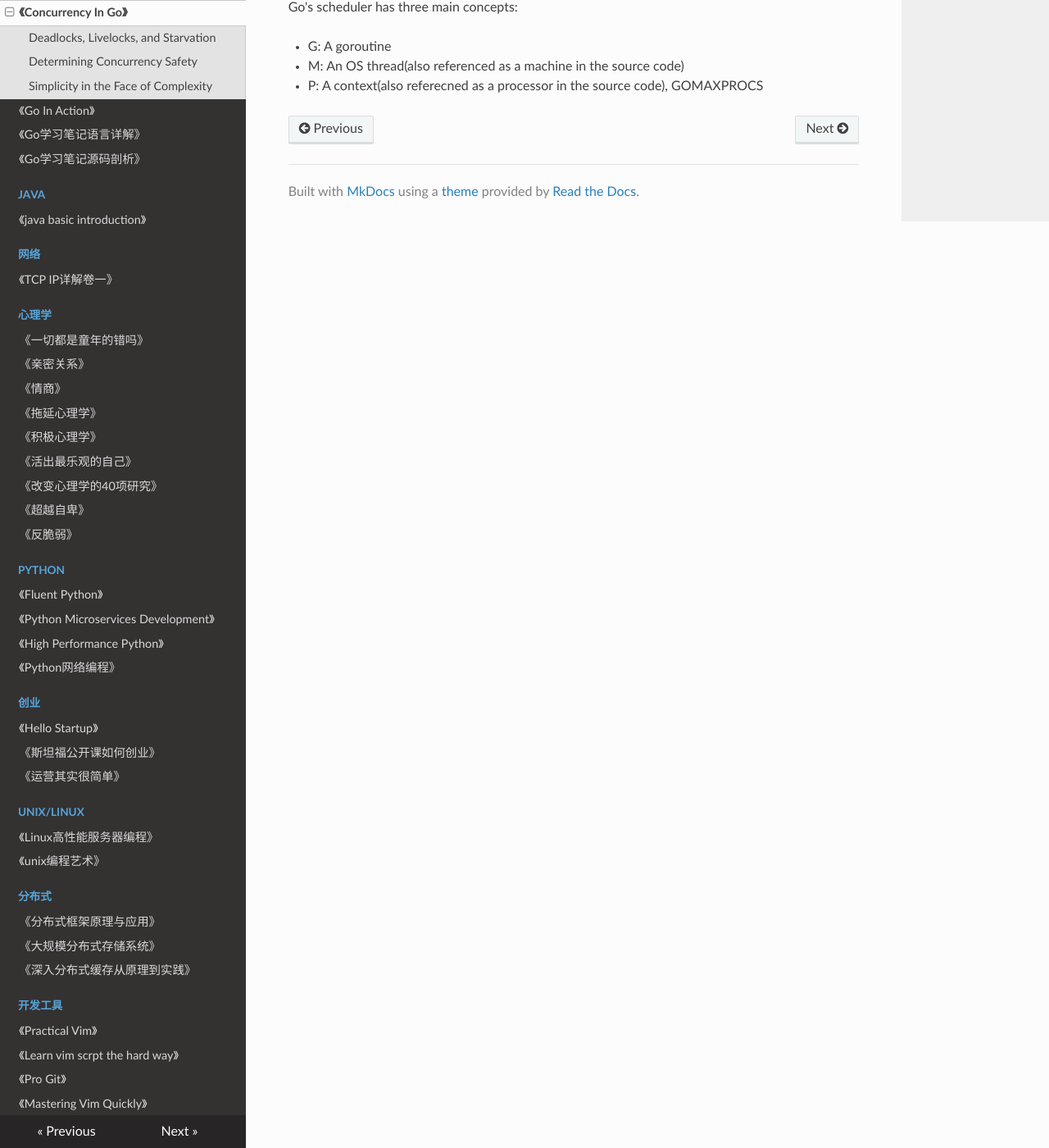
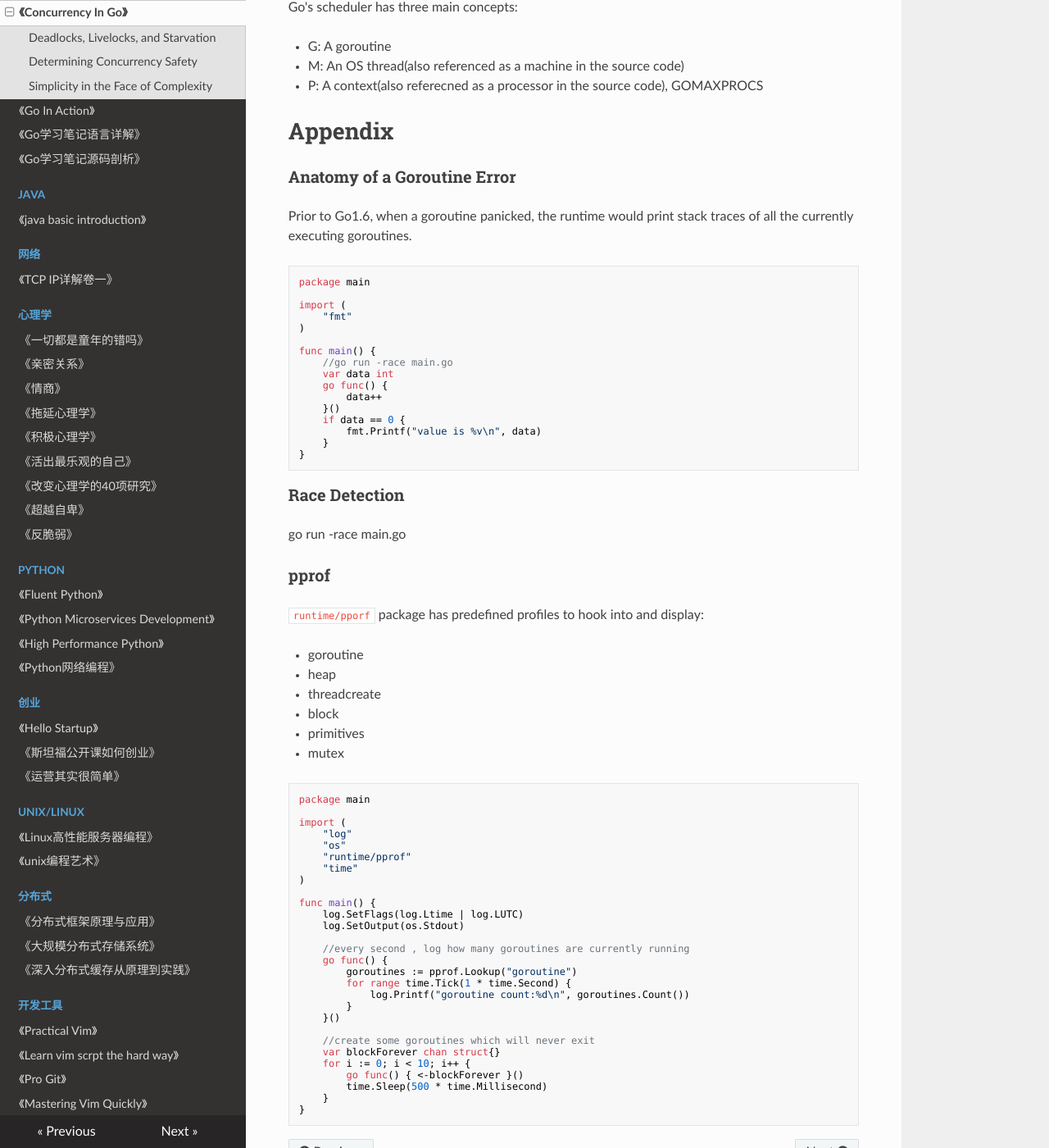
Before and after one commit to PegasusWang/booknotes, an MkDocs documentation site: the page built from docs/golang/concurrency-in-go/concurrency_in_go.md, in a window 1280 px wide and 1400 px high, scrolled down 27494 px. Shown: the whole window at 82% size. Built offline with MkDocs 1.6.1, drawn with Linux system fonts in a browser that asks for light colours; nearby versions of some CDN libraries; old or Windows-style settings are respelled for this version of MkDocs.

Commit message:
go concurrent detect tool

````diff
--- a/docs/golang/concurrency-in-go/concurrency_in_go.md
+++ b/docs/golang/concurrency-in-go/concurrency_in_go.md
@@ -1527,3 +1527,76 @@ Go's scheduler has three main concepts:
 - G: A goroutine
 - M: An OS thread(also referenced as a machine in the source code)
 - P: A context(also referecned as a processor in the source code), GOMAXPROCS
+
+
+# Appendix
+
+### Anatomy of a Goroutine Error
+
+Prior to Go1.6, when a goroutine panicked, the runtime would print stack traces of all the currently executing
+goroutines.
+
+```
+package main
+
+import (
+	"fmt"
+)
+
+func main() {
+	//go run -race main.go
+	var data int
+	go func() {
+		data++
+	}()
+	if data == 0 {
+		fmt.Printf("value is %v\n", data)
+	}
+}
+```
+
+### Race Detection
+
+go run -race main.go
+
+### pprof
+
+`runtime/pporf` package has predefined profiles to hook into and display:
+
+- goroutine
+- heap
+- threadcreate
+- block
+- primitives
+- mutex
+
+```
+package main
+
+import (
+	"log"
+	"os"
+	"runtime/pprof"
+	"time"
+)
+
+func main() {
+	log.SetFlags(log.Ltime | log.LUTC)
+	log.SetOutput(os.Stdout)
+
+	//every second , log how many goroutines are currently running
+	go func() {
+		goroutines := pprof.Lookup("goroutine")
+		for range time.Tick(1 * time.Second) {
+			log.Printf("goroutine count:%d\n", goroutines.Count())
+		}
+	}()
+
+	//create some goroutines which will never exit
+	var blockForever chan struct{}
+	for i := 0; i < 10; i++ {
+		go func() { <-blockForever }()
+		time.Sleep(500 * time.Millisecond)
+	}
+}
+```
````
